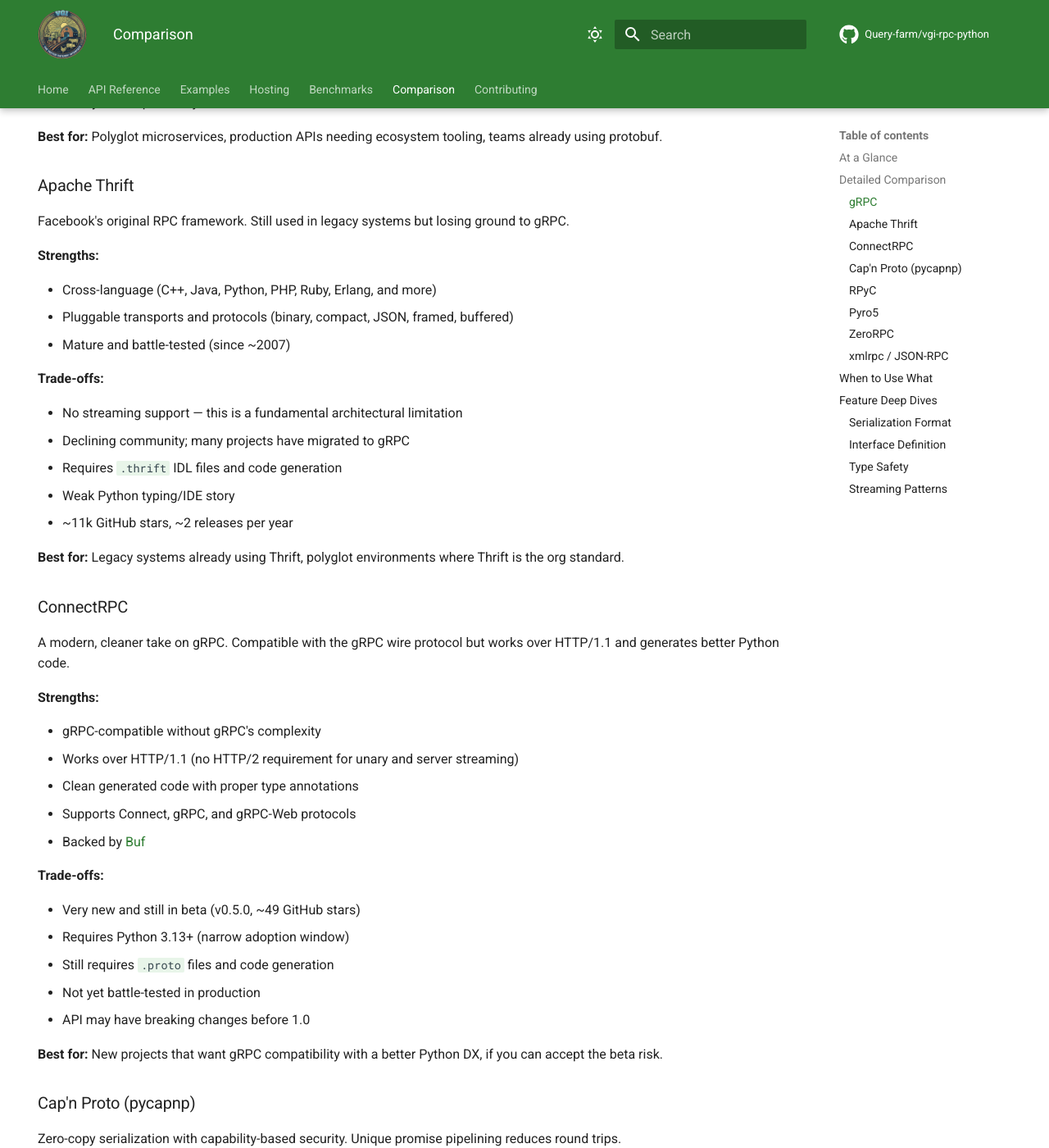
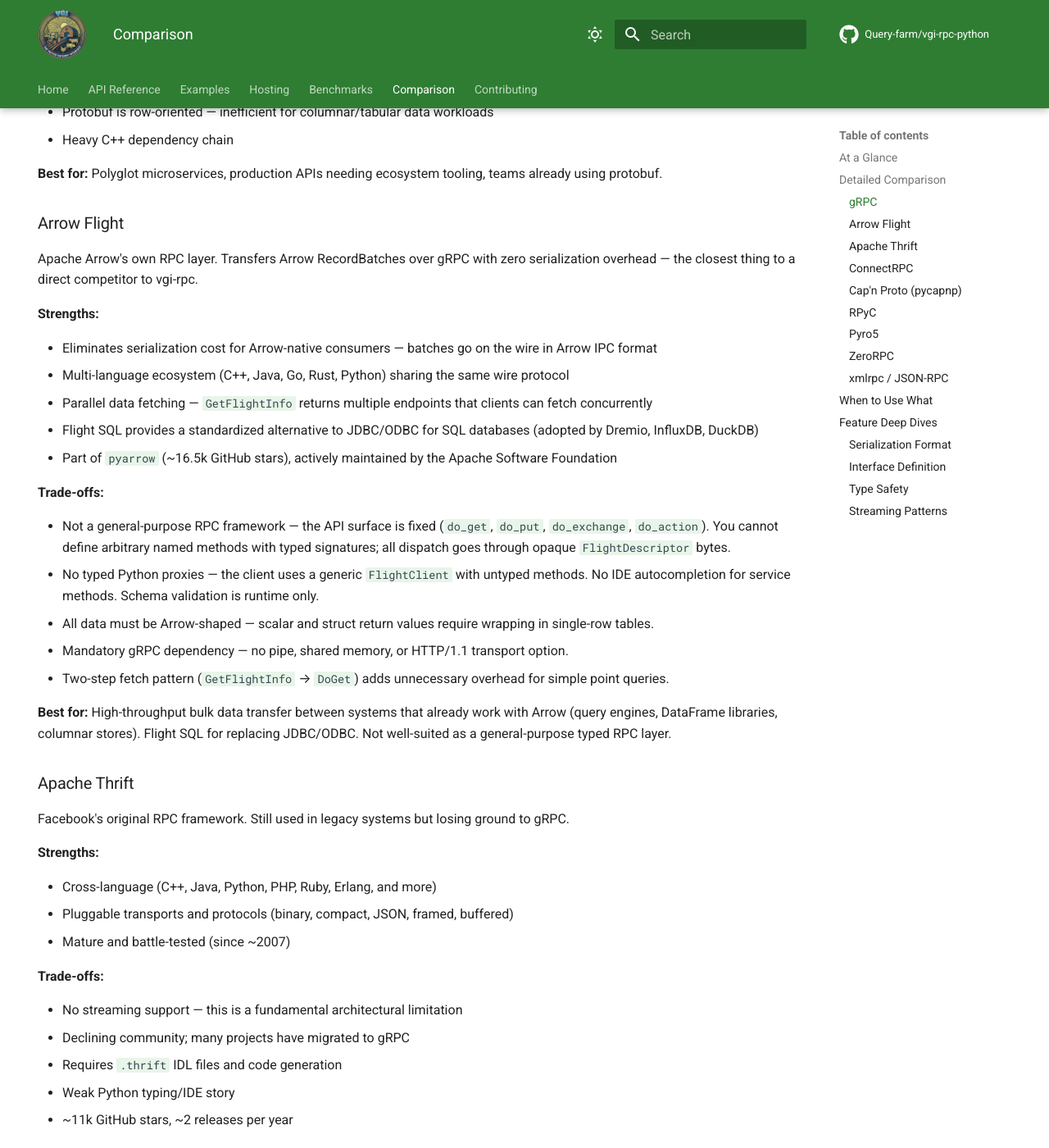
Before and after one commit to Query-farm/vgi-rpc-python, an MkDocs documentation site: the page built from docs/comparison.md, in a window 1280 px wide and 1400 px high, scrolled down 1544 px. Shown: the whole window at 82% size. Built offline with MkDocs 1.6.1 and Material for MkDocs 9.7.7, drawn with Linux system fonts in a browser that asks for light colours; comment, search, counter and statistics services are not loaded; some of the changed text lies outside the part shown.

Commit message:
Update docs: add Arrow Flight comparison, reorganize examples, add limitations section
Co-Authored-By: Claude Opus 4.6 <noreply@anthropic.com>

```diff
--- a/docs/comparison.md
+++ b/docs/comparison.md
@@ -12,6 +12,7 @@ An honest comparison of Python RPC frameworks. Every framework makes trade-offs
 | Framework | Serialization | IDL Required | Streaming | Typed Proxies | Transports | Maintained |
 |-----------|--------------|--------------|-----------|---------------|------------|------------|
 | **vgi-rpc** | Arrow IPC | No (Protocol classes) | Producer + Exchange | Yes (mypy strict) | Pipe, subprocess, shm, HTTP | Yes |
+| **Arrow Flight** | Arrow IPC + gRPC | No (fixed API) | get/put/exchange | No (generic client) | gRPC (HTTP/2) | Yes (Apache) |
 | **gRPC** | Protobuf | Yes (`.proto`) | All 4 patterns | Partial (needs mypy-protobuf) | HTTP/2 | Yes (Google) |
 | **Apache Thrift** | Thrift binary/compact | Yes (`.thrift`) | No | No | TCP, HTTP | Moderate |
 | **ConnectRPC** | Protobuf | Yes (`.proto`) | All 4 patterns | Yes | HTTP/1.1 + HTTP/2 | Yes (beta) |
@@ -46,6 +47,28 @@ The industry standard. If you need cross-language interop with Java, Go, C++, or
 - Heavy C++ dependency chain
 
 **Best for:** Polyglot microservices, production APIs needing ecosystem tooling, teams already using protobuf.
+
+### Arrow Flight
+
+Apache Arrow's own RPC layer. Transfers Arrow RecordBatches over gRPC with zero serialization overhead — the closest thing to a direct competitor to vgi-rpc.
+
+**Strengths:**
+
+- Eliminates serialization cost for Arrow-native consumers — batches go on the wire in Arrow IPC format
+- Multi-language ecosystem (C++, Java, Go, Rust, Python) sharing the same wire protocol
+- Parallel data fetching — `GetFlightInfo` returns multiple endpoints that clients can fetch concurrently
+- Flight SQL provides a standardized alternative to JDBC/ODBC for SQL databases (adopted by Dremio, InfluxDB, DuckDB)
+- Part of `pyarrow` (~16.5k GitHub stars), actively maintained by the Apache Software Foundation
+
+**Trade-offs:**
+
+- Not a general-purpose RPC framework — the API surface is fixed (`do_get`, `do_put`, `do_exchange`, `do_action`). You cannot define arbitrary named methods with typed signatures; all dispatch goes through opaque `FlightDescriptor` bytes.
+- No typed Python proxies — the client uses a generic `FlightClient` with untyped methods. No IDE autocompletion for service methods. Schema validation is runtime only.
+- All data must be Arrow-shaped — scalar and struct return values require wrapping in single-row tables.
+- Mandatory gRPC dependency — no pipe, shared memory, or HTTP/1.1 transport option.
+- Two-step fetch pattern (`GetFlightInfo` → `DoGet`) adds unnecessary overhead for simple point queries.
+
+**Best for:** High-throughput bulk data transfer between systems that already work with Arrow (query engines, DataFrame libraries, columnar stores). Flight SQL for replacing JDBC/ODBC. Not well-suited as a general-purpose typed RPC layer.
 
 ### Apache Thrift
 
@@ -200,7 +223,8 @@ The simplest option. xmlrpc is in the Python standard library; JSON-RPC librarie
 |----------|-------------|
 | Polyglot microservices (Java, Go, Python) | gRPC |
 | Python-only, typed interfaces, no code generation | vgi-rpc |
-| Columnar / tabular data transfer | vgi-rpc |
+| Columnar / tabular data transfer | vgi-rpc or Arrow Flight |
+| Bulk analytical data between Arrow-native systems | Arrow Flight |
 | Co-located processes, zero-copy shared memory | vgi-rpc |
 | Quick prototype, zero boilerplate | RPyC or ZeroRPC |
 | Simplest possible, stdlib only | xmlrpc |
```
Also changed, not shown: docs/examples.md (+20 -12 lines), docs/index.md (+9 -53 lines).
